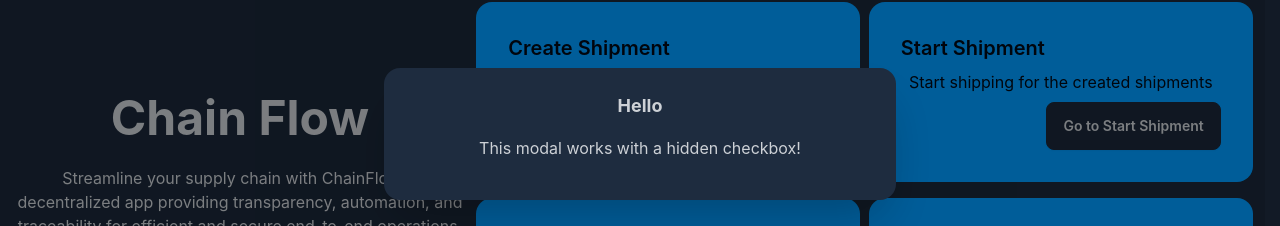
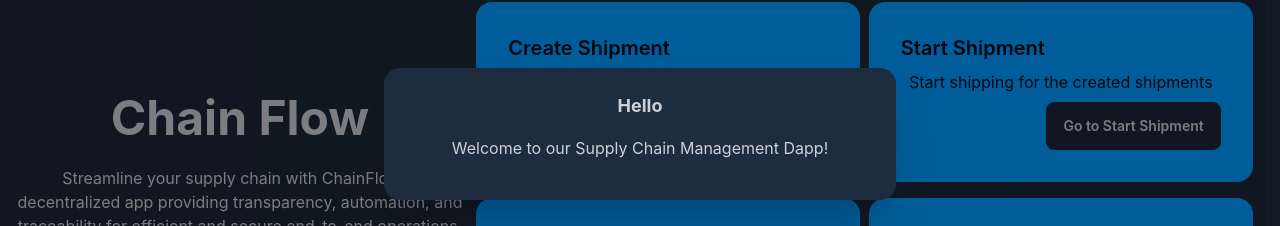
Before and after one commit to Shaunfurtado/WEb3-based-supply-chain-management-system, a React (Create React App) app: page / in a window 1280 px wide. Both pictures are taken after a click on the label "Get Started". Shown: the part 266-492 px from the top of the page. Built offline with nearby package versions, Linux system fonts and the light colour scheme.

Commit message:
Final comit

```diff
--- a/src/components/Home.jsx
+++ b/src/components/Home.jsx
@@ -20,7 +20,9 @@ const Home = () => {
           <div className="modal" role="dialog">
             <div className="modal-box">
               <h3 className="text-lg font-bold">Hello</h3>
-              <p className="py-4">This modal works with a hidden checkbox!</p>
+              <p className="py-4">
+                Welcome to our Supply Chain Management Dapp!
+              </p>
             </div>
             <label className="modal-backdrop" htmlFor="my_modal_7">
               Close
```
